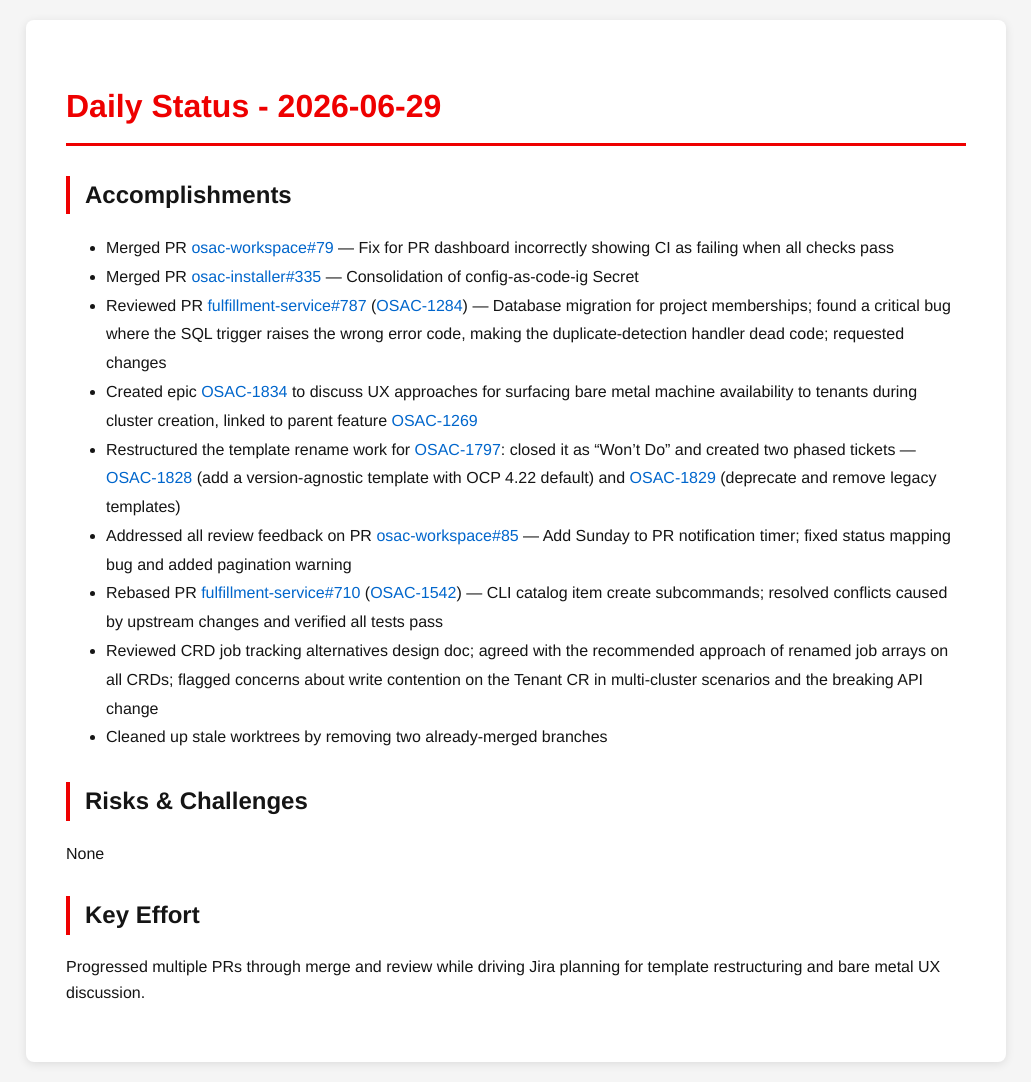
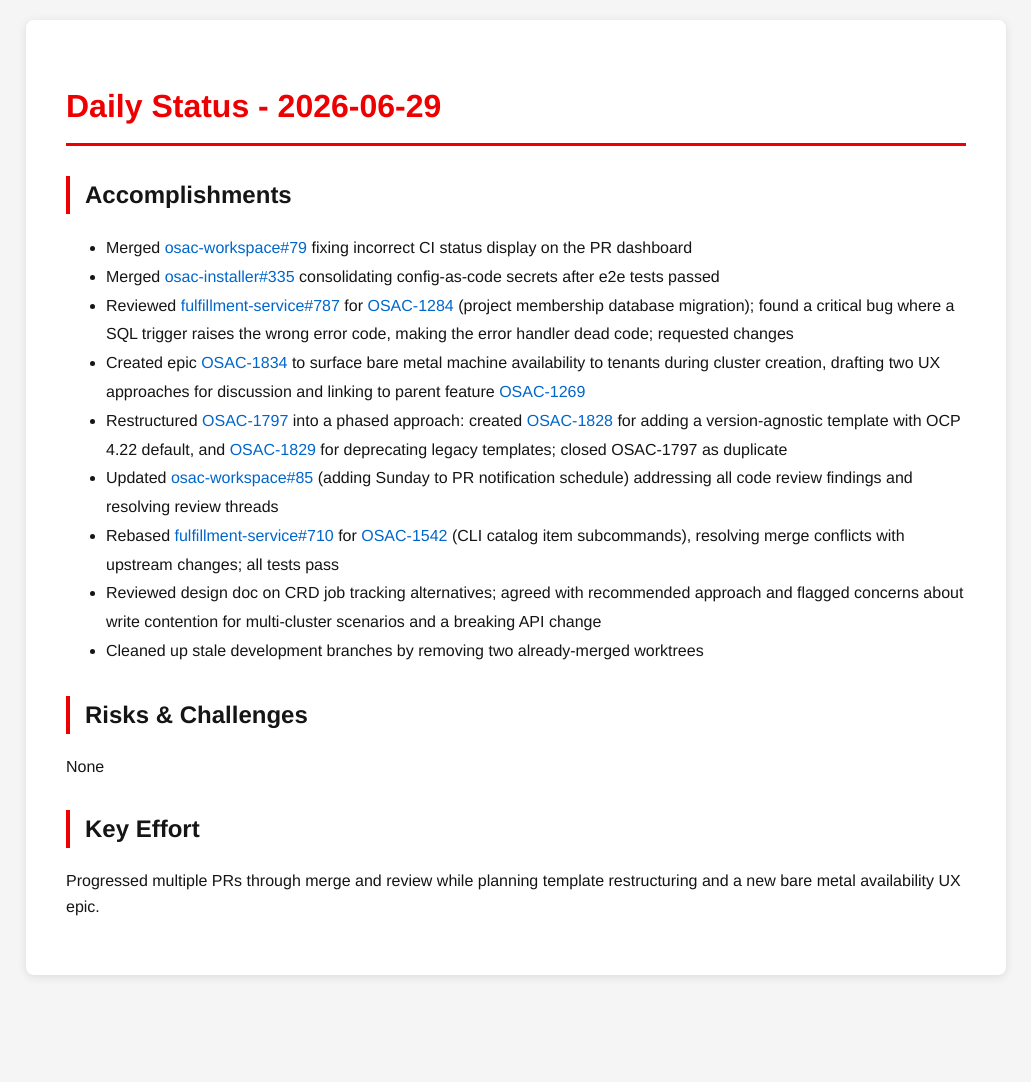
Before and after one commit to tzvatot/daily-status, a Jekyll site: the page built from 2026-06-29.md, in a window 1280 px wide. Shown: the whole page, without its empty margins (124-1155 px from the left). Built offline with Jekyll 4.4.1, drawn with Linux system fonts in a browser that asks for light colours; after the commit the page ends 995 px from its top, so only the background shows below that.

Commit message:
Daily status update - 2026-06-29

```diff
--- a/2026-06-29.md
+++ b/2026-06-29.md
@@ -7,18 +7,18 @@ date: 2026-06-29
 # Daily Status - 2026-06-29
 
 ## Accomplishments
-- Merged PR [osac-workspace#79](https://github.com/osac-project/osac-workspace/pull/79) — Fix for PR dashboard incorrectly showing CI as failing when all checks pass
-- Merged PR [osac-installer#335](https://github.com/osac-project/osac-installer/pull/335) — Consolidation of config-as-code-ig Secret
-- Reviewed PR [fulfillment-service#787](https://github.com/osac-project/fulfillment-service/pull/787) ([OSAC-1284](https://redhat.atlassian.net/browse/OSAC-1284)) — Database migration for project memberships; found a critical bug where the SQL trigger raises the wrong error code, making the duplicate-detection handler dead code; requested changes
-- Created epic [OSAC-1834](https://redhat.atlassian.net/browse/OSAC-1834) to discuss UX approaches for surfacing bare metal machine availability to tenants during cluster creation, linked to parent feature [OSAC-1269](https://redhat.atlassian.net/browse/OSAC-1269)
-- Restructured the template rename work for [OSAC-1797](https://redhat.atlassian.net/browse/OSAC-1797): closed it as "Won't Do" and created two phased tickets — [OSAC-1828](https://redhat.atlassian.net/browse/OSAC-1828) (add a version-agnostic template with OCP 4.22 default) and [OSAC-1829](https://redhat.atlassian.net/browse/OSAC-1829) (deprecate and remove legacy templates)
-- Addressed all review feedback on PR [osac-workspace#85](https://github.com/osac-project/osac-workspace/pull/85) — Add Sunday to PR notification timer; fixed status mapping bug and added pagination warning
-- Rebased PR [fulfillment-service#710](https://github.com/osac-project/fulfillment-service/pull/710) ([OSAC-1542](https://redhat.atlassian.net/browse/OSAC-1542)) — CLI catalog item create subcommands; resolved conflicts caused by upstream changes and verified all tests pass
-- Reviewed CRD job tracking alternatives design doc; agreed with the recommended approach of renamed job arrays on all CRDs; flagged concerns about write contention on the Tenant CR in multi-cluster scenarios and the breaking API change
-- Cleaned up stale worktrees by removing two already-merged branches
+- Merged [osac-workspace#79](https://github.com/osac-project/osac-workspace/pull/79) fixing incorrect CI status display on the PR dashboard
+- Merged [osac-installer#335](https://github.com/osac-project/osac-installer/pull/335) consolidating config-as-code secrets after e2e tests passed
+- Reviewed [fulfillment-service#787](https://github.com/osac-project/fulfillment-service/pull/787) for [OSAC-1284](https://redhat.atlassian.net/browse/OSAC-1284) (project membership database migration); found a critical bug where a SQL trigger raises the wrong error code, making the error handler dead code; requested changes
+- Created epic [OSAC-1834](https://redhat.atlassian.net/browse/OSAC-1834) to surface bare metal machine availability to tenants during cluster creation, drafting two UX approaches for discussion and linking to parent feature [OSAC-1269](https://redhat.atlassian.net/browse/OSAC-1269)
+- Restructured [OSAC-1797](https://redhat.atlassian.net/browse/OSAC-1797) into a phased approach: created [OSAC-1828](https://redhat.atlassian.net/browse/OSAC-1828) for adding a version-agnostic template with OCP 4.22 default, and [OSAC-1829](https://redhat.atlassian.net/browse/OSAC-1829) for deprecating legacy templates; closed OSAC-1797 as duplicate
+- Updated [osac-workspace#85](https://github.com/osac-project/osac-workspace/pull/85) (adding Sunday to PR notification schedule) addressing all code review findings and resolving review threads
+- Rebased [fulfillment-service#710](https://github.com/osac-project/fulfillment-service/pull/710) for [OSAC-1542](https://redhat.atlassian.net/browse/OSAC-1542) (CLI catalog item subcommands), resolving merge conflicts with upstream changes; all tests pass
+- Reviewed design doc on CRD job tracking alternatives; agreed with recommended approach and flagged concerns about write contention for multi-cluster scenarios and a breaking API change
+- Cleaned up stale development branches by removing two already-merged worktrees
 
 ## Risks & Challenges
 None
 
 ## Key Effort
-Progressed multiple PRs through merge and review while driving Jira planning for template restructuring and bare metal UX discussion.
+Progressed multiple PRs through merge and review while planning template restructuring and a new bare metal availability UX epic.
```
